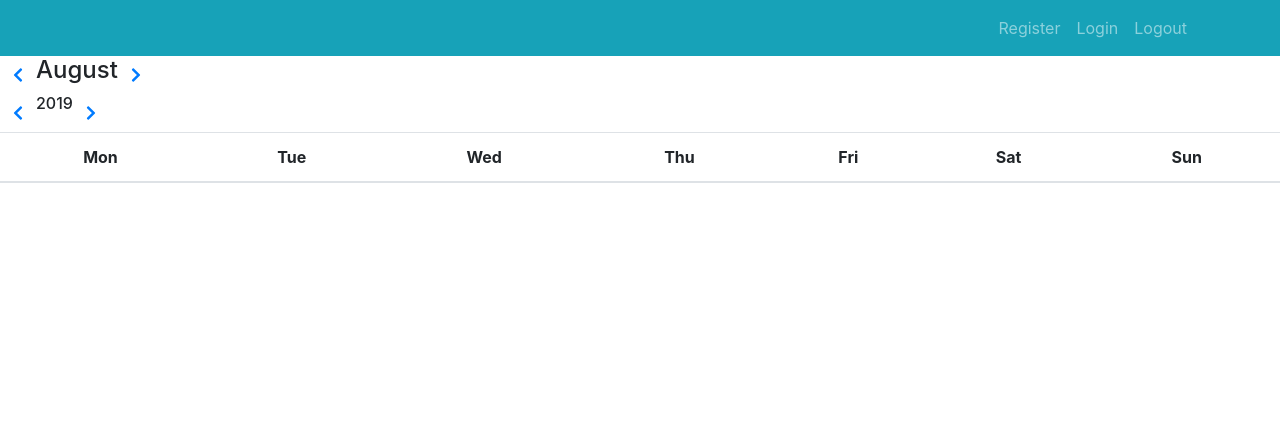
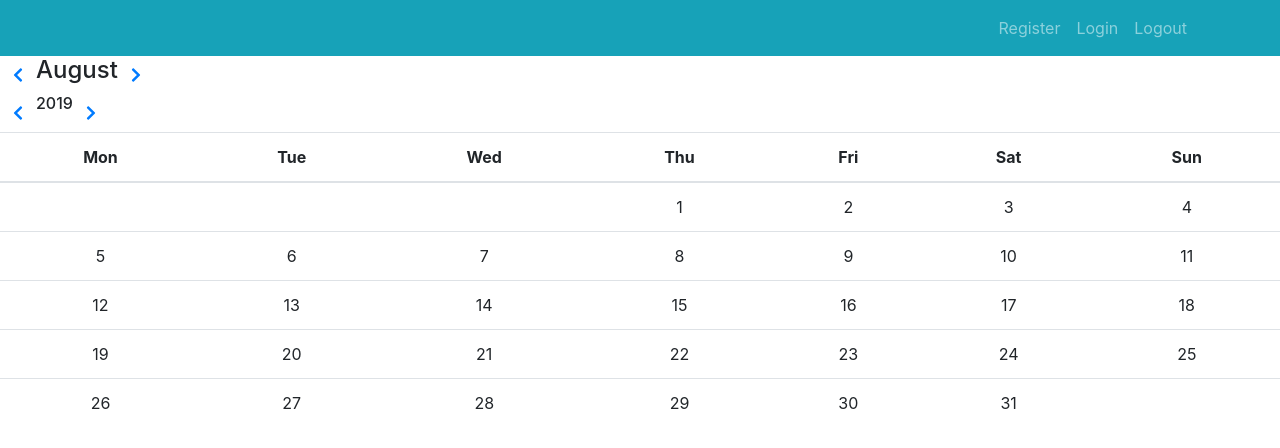
Before and after one commit to IoanaNastasa/habit-tracker, a React (Create React App) app in the folder client/: page /calendar in a window 1280 px wide. Shown: the top 448 px of the page. Built offline with nearby package versions, Linux system fonts and the light colour scheme.

Commit message:
finish calendar render

```diff
--- a/client/src/components/Calendar.js
+++ b/client/src/components/Calendar.js
@@ -31,6 +31,46 @@ export default class Calendar extends Component {
   nextYear = () => {
     this.setState({ calendarYear: this.state.calendarYear + 1 });
   };
+  // method for showing days in table cells
+  calendarDays() {
+    let firstDay =
+      new Date(this.state.calendarYear, this.state.calendarMonth).getDay() == 0
+        ? 7
+        : new Date(this.state.calendarYear, this.state.calendarMonth).getDay();
+    let daysInMonth = new Date(
+      this.state.calendarYear,
+      this.state.calendarMonth + 1,
+      0
+    ).getDate();
+    let currentDays = daysInMonth;
+    let firstRow = 0;
+    let dates = [];
+    while (currentDays > 0) {
+      let col = [];
+
+      for (let i = 1; i <= 7; i++) {
+        // start showing dates on first day of the month or
+        // if first row done show days until last day of month
+        if (
+          (firstRow == 0 && firstDay <= i) ||
+          (currentDays > 0 && firstRow === 1)
+        ) {
+          col.push(
+            <td className="text-center">{daysInMonth - currentDays + 1}</td>
+          );
+          currentDays--;
+        }
+        // days before firstday and last day of month empty
+        else if ((firstRow === 0 && firstDay > i) || currentDays == 0) {
+          col.push(<td></td>);
+        }
+      }
+      let row = <tr>{col}</tr>;
+      dates.push(row);
+      firstRow = 1;
+    }
+    return dates;
+  }
 
   render() {
     const months = [
@@ -81,7 +121,7 @@ export default class Calendar extends Component {
               <th className="text-center">Sun</th>
             </tr>
           </thead>
-          <tbody id="days"></tbody>
+          <tbody id="days">{this.calendarDays()}</tbody>
         </Table>
       </div>
     );
```
